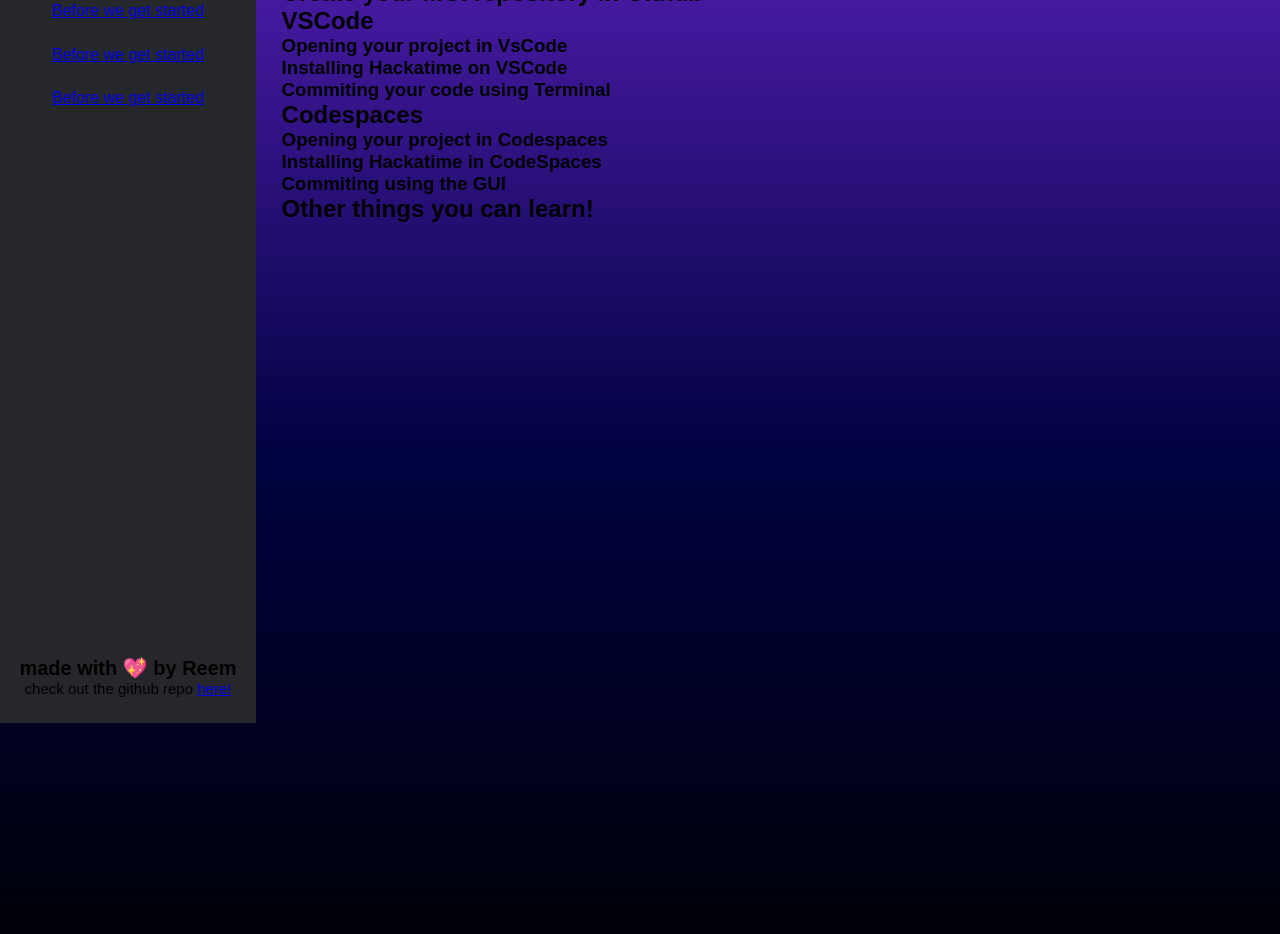
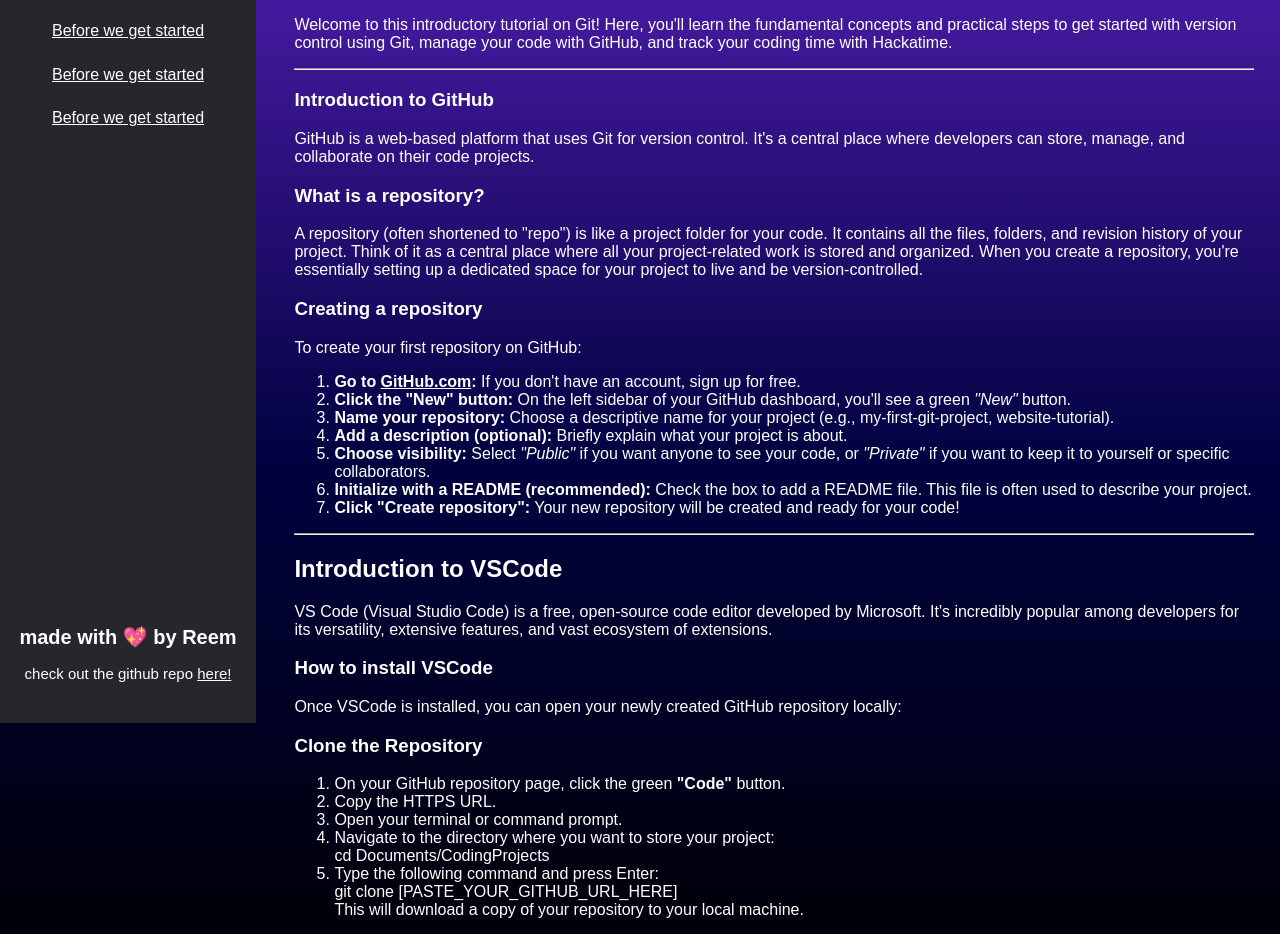
Before and after one commit to reemlifa/intro-to-git, a plain HTML site: page index.html in a window 1280 px wide. Shown: the part 77-1011 px from the top of the page. Before the commit the page ends 800 px from the top, so only its background shows below. Drawn offline with Linux system fonts and the light colour scheme.

Commit message:
commiting old stuff

```diff
--- a/index.html
+++ b/index.html
@@ -22,18 +22,75 @@
       </div>
     </nav>
     <div class="section">
-      <div class="before">
-        <h2>Before we get started</h2>
+      <div class="intro">
+        <h2>Introduction to Git Tutorial</h2>
+        <p>
+          Welcome to this introductory tutorial on Git! Here, you'll learn the
+          fundamental concepts and practical steps to get started with version
+          control using Git, manage your code with GitHub, and track your coding
+          time with Hackatime.
+        </p>
         <hr class="gradient-hr" />
         <!--add information about installing vscode to machine-->
       </div>
+      <div class="intro-to-github"></div>
+      <h3>Introduction to GitHub</h3>
+      <p>
+        GitHub is a web-based platform that uses Git for version control. It's a
+        central place where developers can store, manage, and collaborate on
+        their code projects.
+      </p>
       <div class="creating-repository">
-        <h2>Create your first repository in Github</h2>
+        <h3>What is a repository?</h3>
+        <p>A repository (often shortened to "repo") is like a project folder for your code. It contains all the files, folders, and revision history of your project. Think of it as a central place where all your project-related work is stored and organized. When you create a repository, you're essentially setting up a dedicated space for your project to live and be version-controlled.</p>
+        <h3>Creating a repository</h3>
+         <p>To create your first repository on GitHub:
+</p>
+  <ol>
+    <li><strong>Go to <a href="https://github.com" target="_blank">GitHub.com</a>:</strong> If you don't have an account, sign up for free.</li>
+    <li><strong>Click the "New" button:</strong> On the left sidebar of your GitHub dashboard, you'll see a green <em>"New"</em> button.</li>
+    <li><strong>Name your repository:</strong> Choose a descriptive name for your project (e.g., <code>my-first-git-project</code>, <code>website-tutorial</code>).</li>
+    <li><strong>Add a description (optional):</strong> Briefly explain what your project is about.</li>
+    <li><strong>Choose visibility:</strong> Select <em>"Public"</em> if you want anyone to see your code, or <em>"Private"</em> if you want to keep it to yourself or specific collaborators.</li>
+    <li><strong>Initialize with a README (recommended):</strong> Check the box to add a README file. This file is often used to describe your project.</li>
+    <li><strong>Click "Create repository":</strong> Your new repository will be created and ready for your code!</li>
+  </ol>
       </div>
+      <hr class="gradient-hr">
       <div class="VSCode">
-        <h2>VSCode</h2>
+        <h2>Introduction to VSCode</h2>
+        <p>VS Code (Visual Studio Code) is a free, open-source code editor developed by Microsoft. It's incredibly popular among developers for its versatility, extensive features, and vast ecosystem of extensions.</p>
+        <div class="installing-vscode">
+        <h3>How to install VSCode</h3>
+        <p>Once VSCode is installed, you can open your newly created GitHub repository locally:</p>
+
+  <h3>Clone the Repository</h3>
+  <ol>
+    <li>On your GitHub repository page, click the green <strong>"Code"</strong> button.</li>
+    <li>Copy the HTTPS URL.</li>
+    <li>Open your terminal or command prompt.</li>
+    <li>Navigate to the directory where you want to store your project:<br>
+      <code>cd Documents/CodingProjects</code>
+    </li>
+    <li>Type the following command and press Enter:<br>
+      <code>git clone [PASTE_YOUR_GITHUB_URL_HERE]</code><br>
+      This will download a copy of your repository to your local machine.
+    </li>
+  </ol>
+
+  <h3>Open in VSCode</h3>
+  <ol>
+    <li>Once the cloning is complete, open VSCode.</li>
+    <li>Go to <strong>File &gt; Open Folder...</strong> (or <strong>File &gt; Open...</strong> on some systems).</li>
+    <li>Navigate to the folder that was just created by the <code>git clone</code> command (it will have the same name as your repository) and click <strong>"Select Folder"</strong>.</li>
+  </ol>
+
+  <p>VSCode will open your repository, and you'll see its files in the Explorer sidebar.</p>
+</section>
+        </div>
         <div class="cloning-vscode">
-          <h3>Opening your project in VsCode</h3>
+          <h3>How to open your repository in VS Code</h3>
+
         </div>
         <div class="hackatime-vscode">
           <h3>Installing Hackatime on VSCode</h3>
@@ -56,5 +113,6 @@
         <h2>Other things you can learn!</h2>
       </div>
     </div>
+    </div>
   </body>
 </html>
--- a/styles.css
+++ b/styles.css
@@ -1,7 +1,7 @@
 * {
-  margin: 0;
   box-sizing: border-box;
   font-family: "assets/fonts/Mona Sans", Arial, Helvetica, sans-serif;
+  color: white;
 }
 
 @font-face {
@@ -14,6 +14,7 @@
 html,
 body {
   height: 100%;
+  margin: 0;
 }
 
 .background {
@@ -23,14 +24,17 @@
 
 body {
   display: flex;
+  min-height: 100vh;
 }
 
 nav {
   display: flex;
+  position: fixed;
   flex-direction: column;
   background-color: #25272b;
-  height: 100%;
+  height: auto;
   width: 20%;
+  min-height: 100vh;
 }
 
 nav h1 {
@@ -47,6 +51,7 @@
 
 .section {
   margin: 2%;
+  margin-left: 23%;
 }
 
 nav .footer {
@@ -75,6 +80,7 @@
 
 .background {
   z-index: -1;
+  background-size: cover;
 }
 
 body {
@@ -101,10 +107,6 @@
   text-align: left;
 }
 
-.section {
-  margin: 2%;
-}
-
 nav .footer {
   margin-top: auto;
   margin-bottom: 10%;
```
